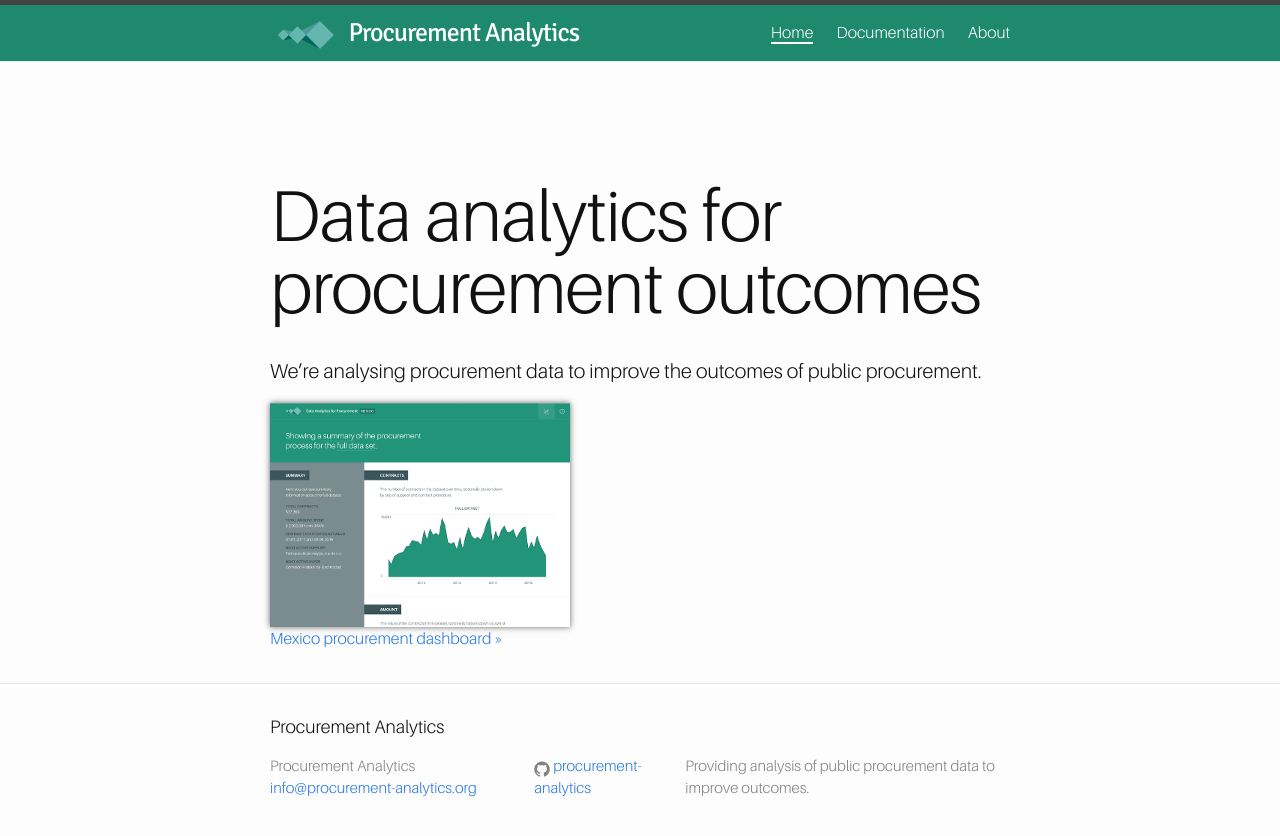
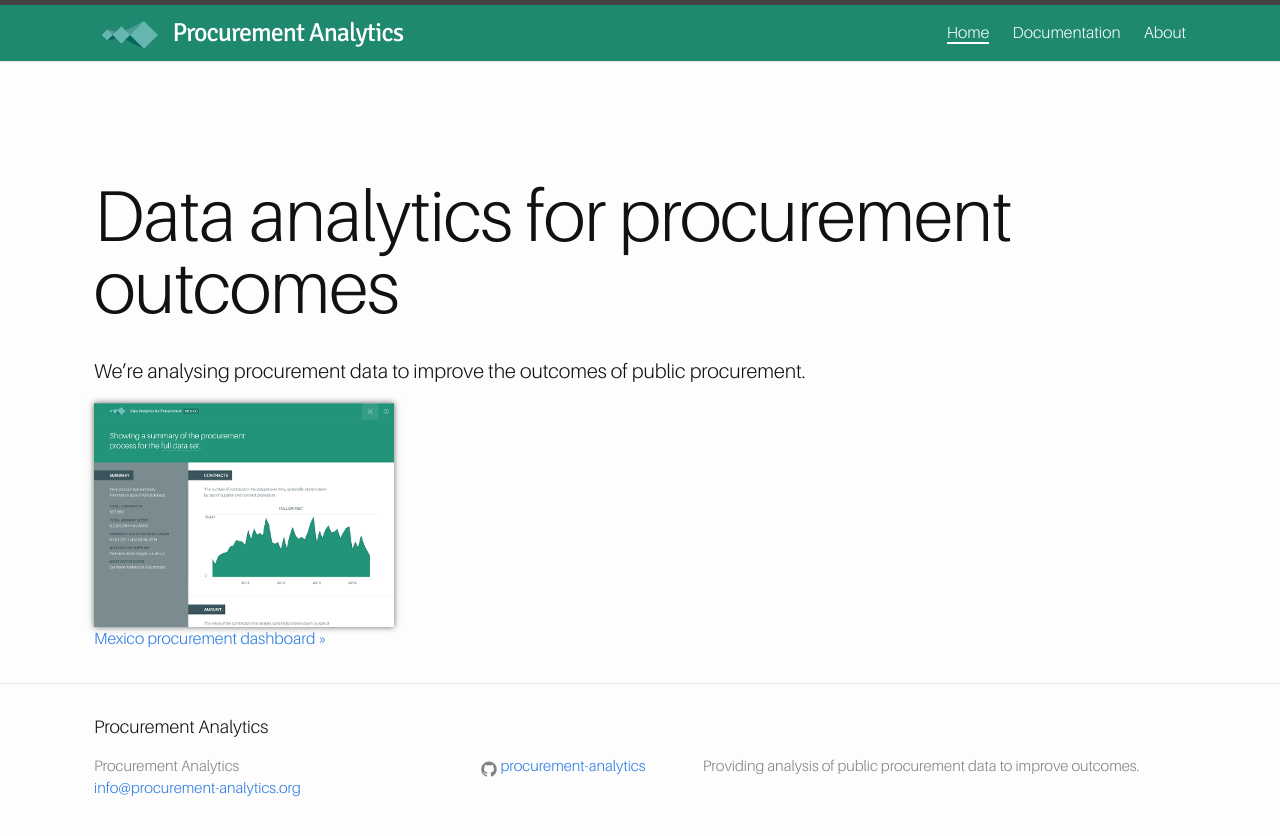
Before and after one commit to procurement-analytics/procurement-analytics.github.io, a Jekyll site: the page built from pages/index.md, in a window 1280 px wide. Shown: the top 836 px of the page. Built offline with Jekyll 4.4.1, drawn with Linux system fonts in a browser that asks for light colours; nearby versions of some CDN libraries.

Commit message:
Widen page so it's more readable

```diff
--- a/css/main.scss
+++ b/css/main.scss
@@ -21,7 +21,7 @@ $grey-color-light: lighten($grey-color, 40%);
 $grey-color-dark:  darken($grey-color, 25%);
 
 // Width of the content area
-$content-width:    800px;
+$content-width:    90%;
 
 $on-palm:          600px;
 $on-laptop:        800px;
```
